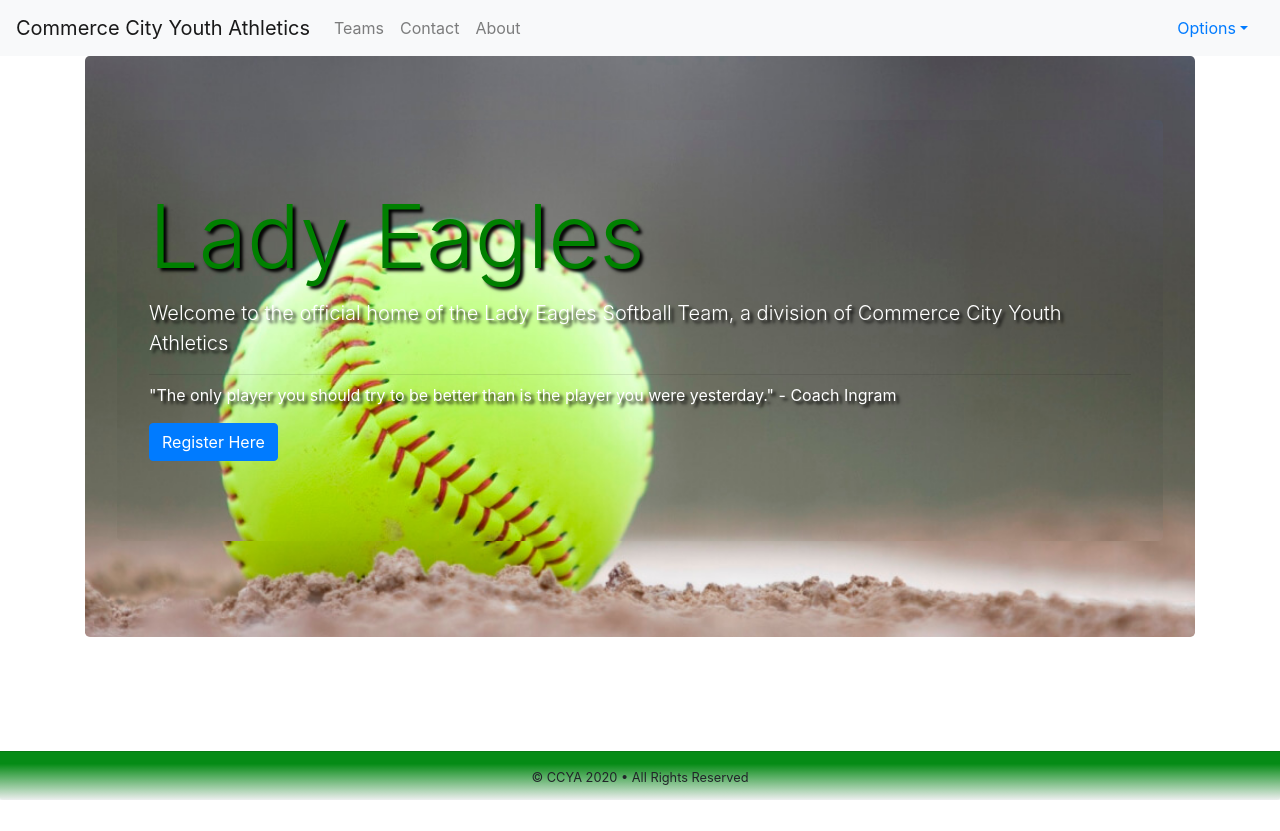
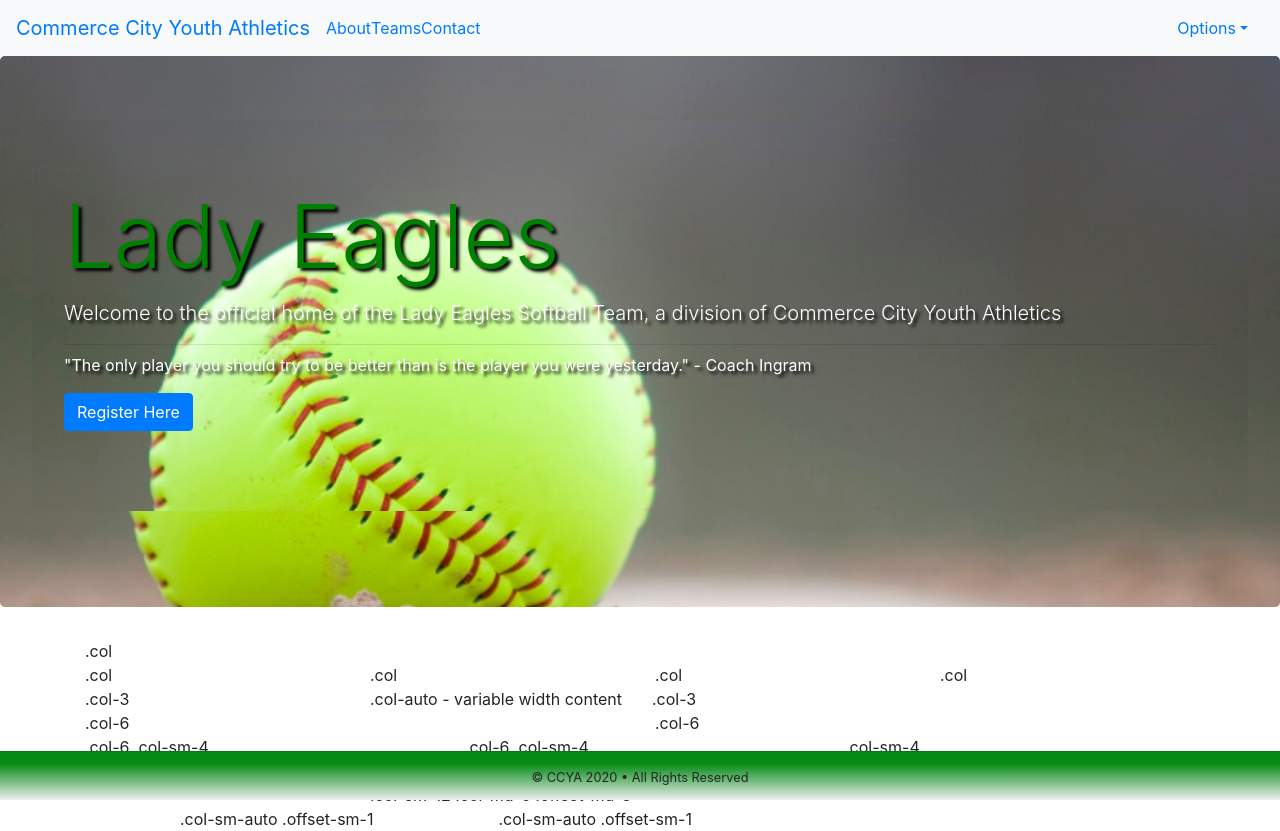
Before and after one commit to TLCroatt/CCYA, a React (Create React App) app in the folder client/: page /about in a window 1280 px wide. Before the commit the page ends 800 px from the top, so only its background shows below. Built offline with nearby package versions, Linux system fonts and the light colour scheme.

Commit message:
Build switch case for about, team and contact pages

```diff
--- a/client/package.json
+++ b/client/package.json
@@ -6,10 +6,12 @@
     "@testing-library/jest-dom": "^5.11.5",
     "@testing-library/react": "^11.1.2",
     "@testing-library/user-event": "^12.2.2",
+    "bootstrap": "^4.5.3",
     "react": "^17.0.1",
     "react-dom": "^17.0.1",
     "react-router-dom": "^5.2.0",
     "react-scripts": "4.0.0",
+    "reactstrap": "^8.7.1",
     "web-vitals": "^0.2.4"
   },
   "scripts": {
--- a/client/src/App.js
+++ b/client/src/App.js
@@ -1,5 +1,5 @@
 import React from 'react';
-import { BrowserRouter as Router, Route } from "react-router-dom";
+import { BrowserRouter as Router, Route, Switch } from "react-router-dom";
 import { Container }from 'reactstrap';
 import Home from "./pages/Home";
 import Footer from "./components/Footer/Footer.js";
@@ -14,14 +14,23 @@
 function App() {
   return (
     <Router>
-      <div>
         <Navigation/>
-        <Container>
-          <Jumbo />
-          <Route exact path="/" component={Home} />
-        </Container>
+        <Jumbo/>
+        <Switch>
+          <Route path="/about">
+           <About/>
+          </Route>
+          <Route path="/teams">
+            <h1>Teams</h1>
+          </Route>
+          <Route path="/contact">
+            <h1>Contacts</h1>
+          </Route>
+          <Route path="/">
+            <h1>Home</h1>
+          </Route>
+        </Switch>
         <Footer />
-      </div>
     </Router>
 
   );
--- a/client/src/components/About.js
+++ b/client/src/components/About.js
@@ -0,0 +1,44 @@
+import React from 'react';
+import { Container, Row, Col } from 'reactstrap';
+
+const About = (props) => {
+  return (
+    <Container>
+      <Row>
+        <Col>.col</Col>
+      </Row>
+      <Row>
+        <Col>.col</Col>
+        <Col>.col</Col>
+        <Col>.col</Col>
+        <Col>.col</Col>
+      </Row>
+      <Row>
+        <Col xs="3">.col-3</Col>
+        <Col xs="auto">.col-auto - variable width content</Col>
+        <Col xs="3">.col-3</Col>
+      </Row>
+      <Row>
+        <Col xs="6">.col-6</Col>
+        <Col xs="6">.col-6</Col>
+      </Row>
+      <Row>
+        <Col xs="6" sm="4">.col-6 .col-sm-4</Col>
+        <Col xs="6" sm="4">.col-6 .col-sm-4</Col>
+        <Col sm="4">.col-sm-4</Col>
+      </Row>
+      <Row>
+        <Col sm={{ size: 6, order: 2, offset: 1 }}>.col-sm-6 .order-sm-2 .offset-sm-1</Col>
+      </Row>
+      <Row>
+        <Col sm="12" md={{ size: 6, offset: 3 }}>.col-sm-12 .col-md-6 .offset-md-3</Col>
+      </Row>
+      <Row>
+        <Col sm={{ size: 'auto', offset: 1 }}>.col-sm-auto .offset-sm-1</Col>
+        <Col sm={{ size: 'auto', offset: 1 }}>.col-sm-auto .offset-sm-1</Col>
+      </Row>
+    </Container>
+  );
+}
+
+export default About;
--- a/client/src/components/Nav/Nav.js
+++ b/client/src/components/Nav/Nav.js
@@ -1,4 +1,8 @@
 import React, { useState } from 'react';
+import {
+  BrowserRouter as Router,
+  Link
+} from "react-router-dom";
 import {
   Collapse,
   Navbar,
@@ -21,18 +25,18 @@
   return (
     <div>
       <Navbar color="light" light expand="md">
-        <NavbarBrand href="../pages/Home.js">Commerce City Youth Athletics</NavbarBrand>
+        <NavbarBrand><Link to="/">Commerce City Youth Athletics</Link></NavbarBrand>
         <NavbarToggler onClick={toggle} />
         <Collapse isOpen={isOpen} navbar>
           <Nav className="mr-auto" navbar>
             <NavItem>
-              <NavLink href="">Teams</NavLink>
+            <Link to="/about">About</Link>
             </NavItem>
             <NavItem>
-              <NavLink href="">Contact</NavLink>
+            <Link to="/teams">Teams</Link>
             </NavItem>
             <NavItem>
-              <NavLink href="">About</NavLink>
+            <Link to="/contact">Contact</Link>
             </NavItem>
           </Nav>
           <Nav>
```
Also changed, not shown: client/src/components/Container.js (+21 -0 lines), 1 other file (tests, documents, lock files or other folders).
